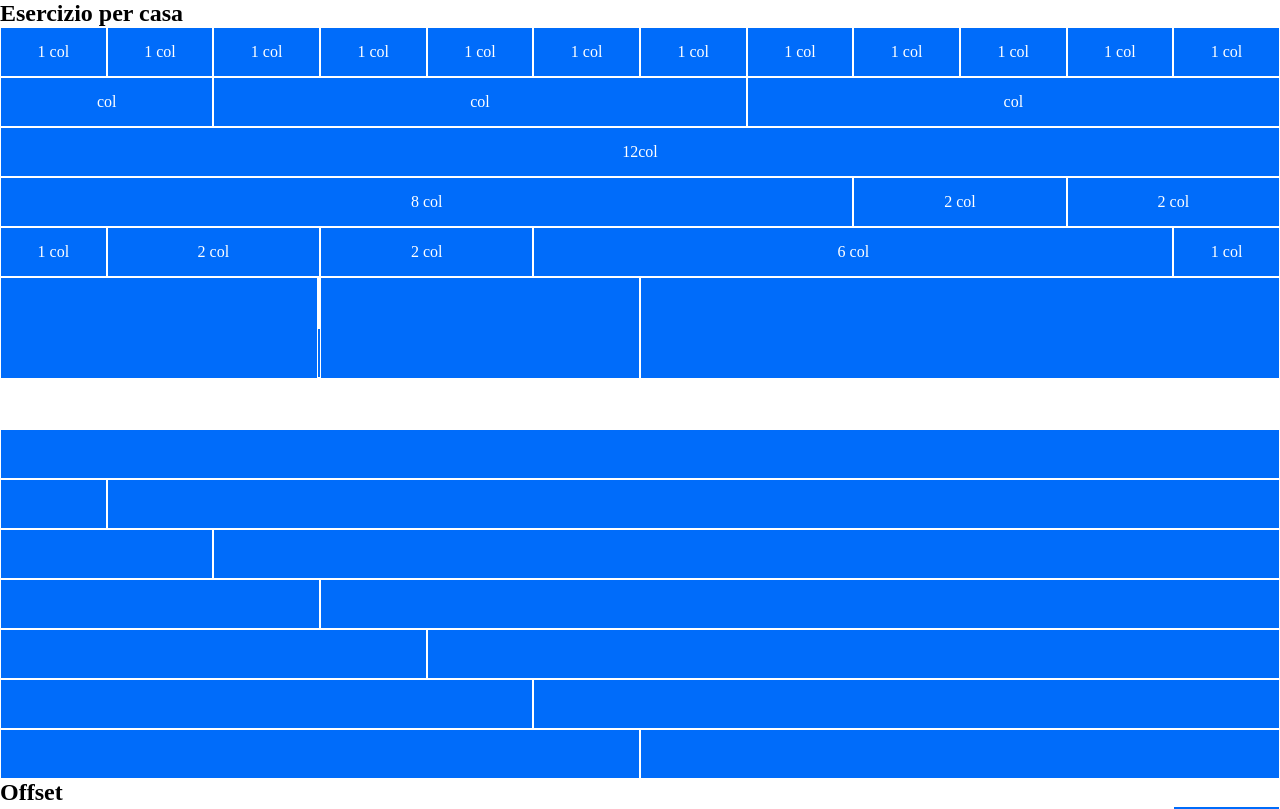
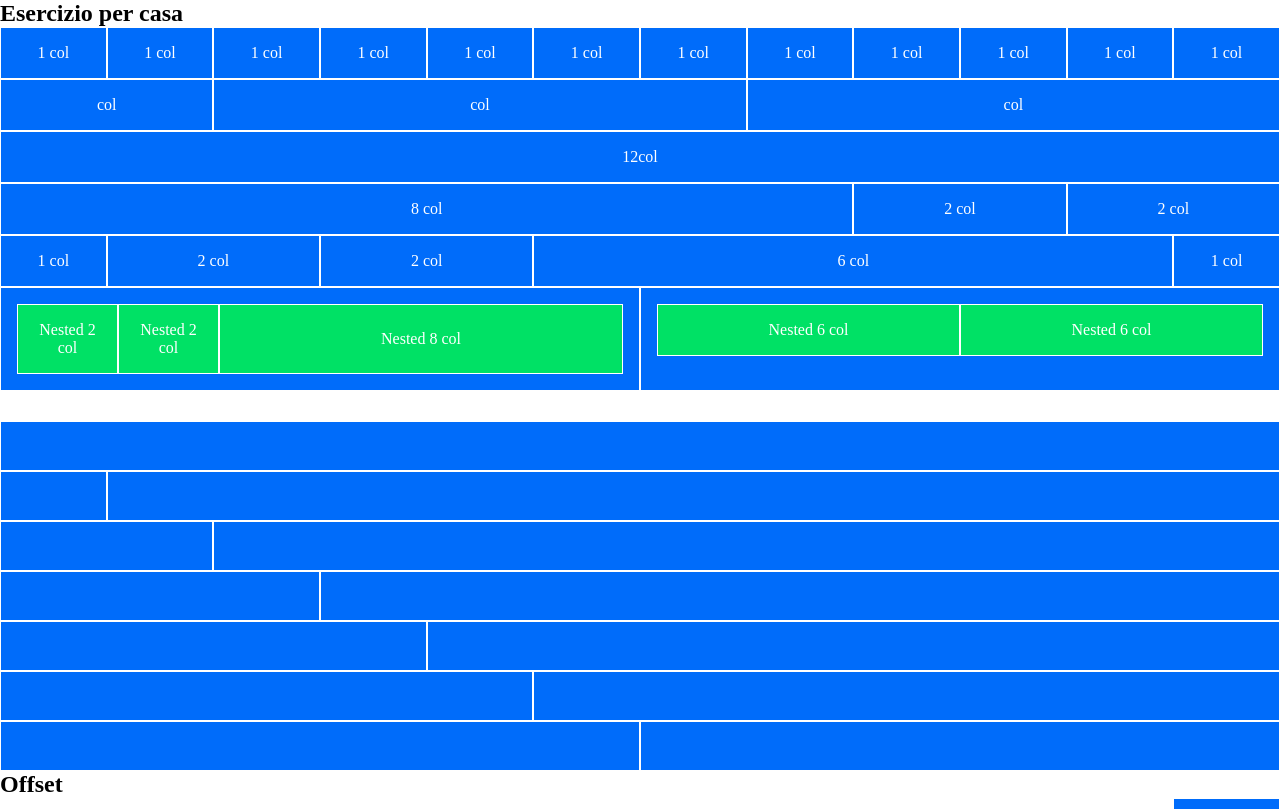
Before and after one commit to gabrielebarcellona/html-css-12bool, a plain HTML site: page index.html in a window 1280 px wide. Shown: the top 809 px of the page. Drawn offline with Linux system fonts and the light colour scheme.

Commit message:
edit col-green

```diff
--- a/12bool.css
+++ b/12bool.css
@@ -19,9 +19,11 @@
    background-color: #006cfa;
    border: 1px solid white;
    color: white;
-   display: flex;
+   /* display: flex;
    justify-content: center;
-   align-items: center;
+   align-items: center; */
+   padding: 1em;
+   text-align: center;
 
 
 }
--- a/index.html
+++ b/index.html
@@ -103,18 +103,21 @@
 
         <div class="row">
             <div class="col-6">
-                <div class="row distance">
-                    <div class="col-2"></div>
-                    <div class="col-2"></div>
-                    <div class="col-8"></div>
+                <div class="row">
+                    <div class="col-2-green">Nested 2 col</div>
+                    <div class="col-2-green">Nested 2 col</div>
+                    <div class="col-8-green">Nested 8 col</div>
                 </div>
             </div>
-            <div class="col-6"></div>
+            <div class="col-6">
+                <div class="row">
+                    <div class="col-6-green">Nested 6 col</div>
+                    <div class="col-6-green">Nested 6 col</div>
+                </div>
+            </div>
         </div>
 
-        <div class="row">
-            <div class="col"></div>
-        </div>
+            <div class="padding"></div>
 
         <div class="row">
             <div class="col-12"></div>
--- a/style.css
+++ b/style.css
@@ -0,0 +1,43 @@
+
+.col-2-green{
+    display: flex;
+    flex: 0 0 auto;
+    justify-content: center;
+    align-items: center;
+    flex-basis: calc((100% / 12)* 2);
+    max-width: calc((100% / 12)* 2);
+    min-height: 50px;
+    border: 1px solid white;
+    color: white;
+    background-color: #00e165;
+}
+
+.col-8-green{
+    display: flex;
+    flex: 0 0 auto;
+    justify-content: center;
+    align-items: center;
+    flex-basis: calc((100% / 12)* 8);
+    max-width: calc((100% / 12)* 8);
+    min-height: 50px;
+    border: 1px solid white;
+    color: white;
+    background-color: #00e165;
+}
+
+.col-6-green{
+    display: flex;
+    flex: 0 0 auto;
+    justify-content: center;
+    align-items: center;
+    flex-basis: calc((100% / 12)* 6);
+    max-width: calc((100% / 12)* 6);
+    min-height: 50px;
+    border: 1px solid white;
+    color: white;
+    background-color: #00e165;
+    }
+
+    .padding{
+        padding-top: 30px;
+    }
```
